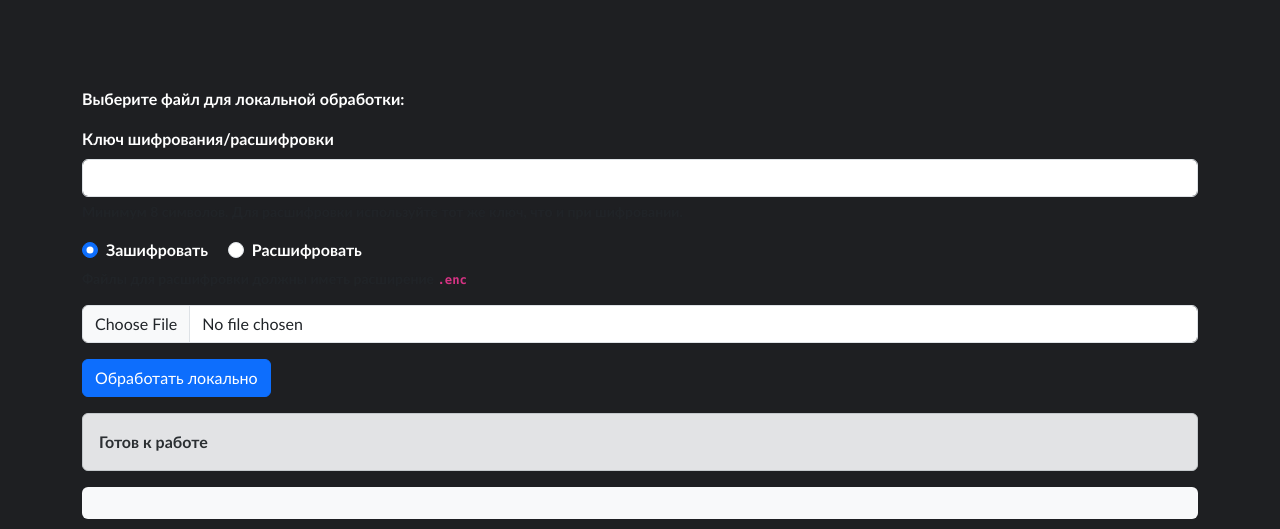
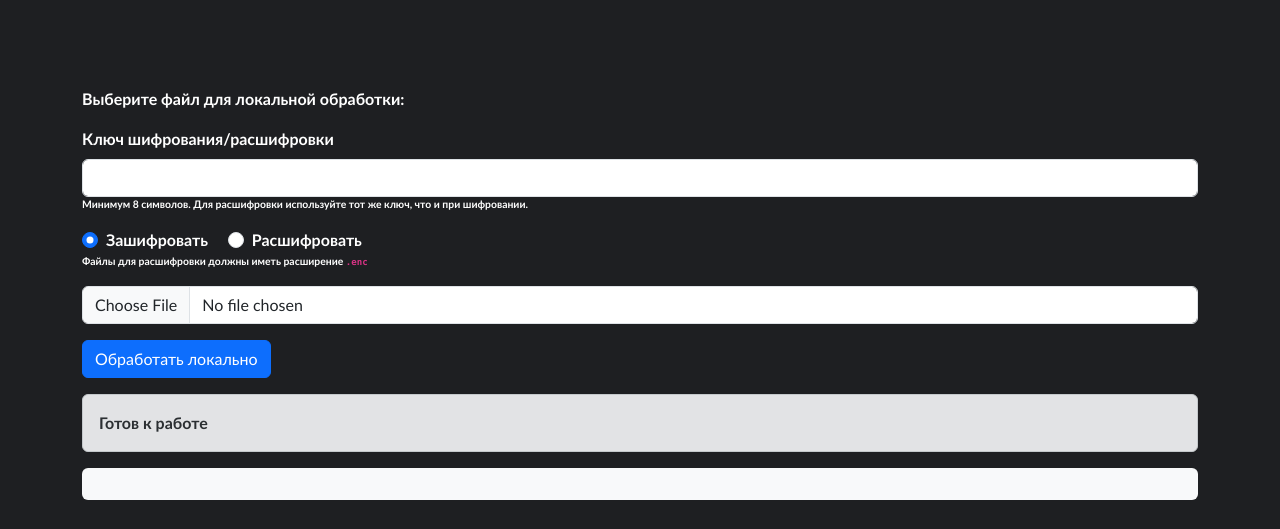
Before and after one commit to GQuadro-star/synchronize, a Django app: page / in a window 1280 px wide. Shown: the part 329-858 px from the top of the page. Run offline with Django 5.2, Linux system fonts and the light colour scheme; parts of the project's set-up code (start-up, migrations or seed data) failed here and were passed over; some libraries are stand-ins or nearby versions; some web fonts are replaced.

Commit message:
теперь текст меняет цвет при смене темы

```diff
--- a/site/synchronize/templates/index_page.html
+++ b/site/synchronize/templates/index_page.html
@@ -14,7 +14,7 @@
     <div class="mb-3">
       <label for="encryption-key" class="form-label">Ключ шифрования/расшифровки</label>
       <input type="password" class="form-control" id="encryption-key" name="key" required minlength="8">
-      <div class="form-text">
+      <div style = "font-size: 1.3vh;">
         Минимум 8 символов. Для расшифровки используйте тот же ключ, что и при шифровании.
       </div>
     </div>
@@ -29,7 +29,7 @@
         <input class="form-check-input" type="radio" name="mode" id="mode-decrypt" value="decrypt">
         <label class="form-check-label" for="mode-decrypt">Расшифровать</label>
       </div>
-      <div class="form-text">
+      <div style = "font-size: 1.3vh;">
         Файлы для расшифровки должны иметь расширение <code>.enc</code>
       </div>
     </div>
```
